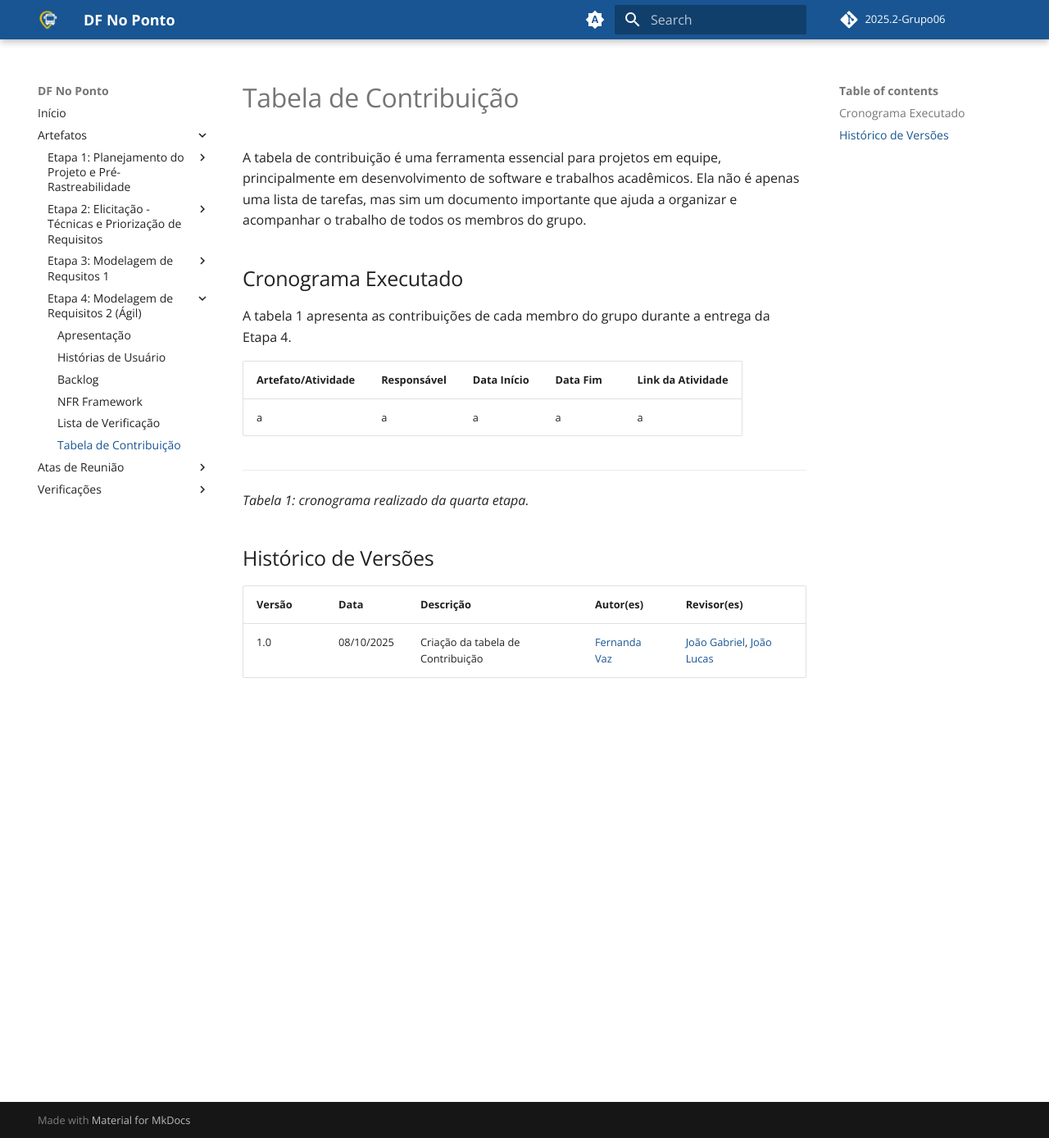
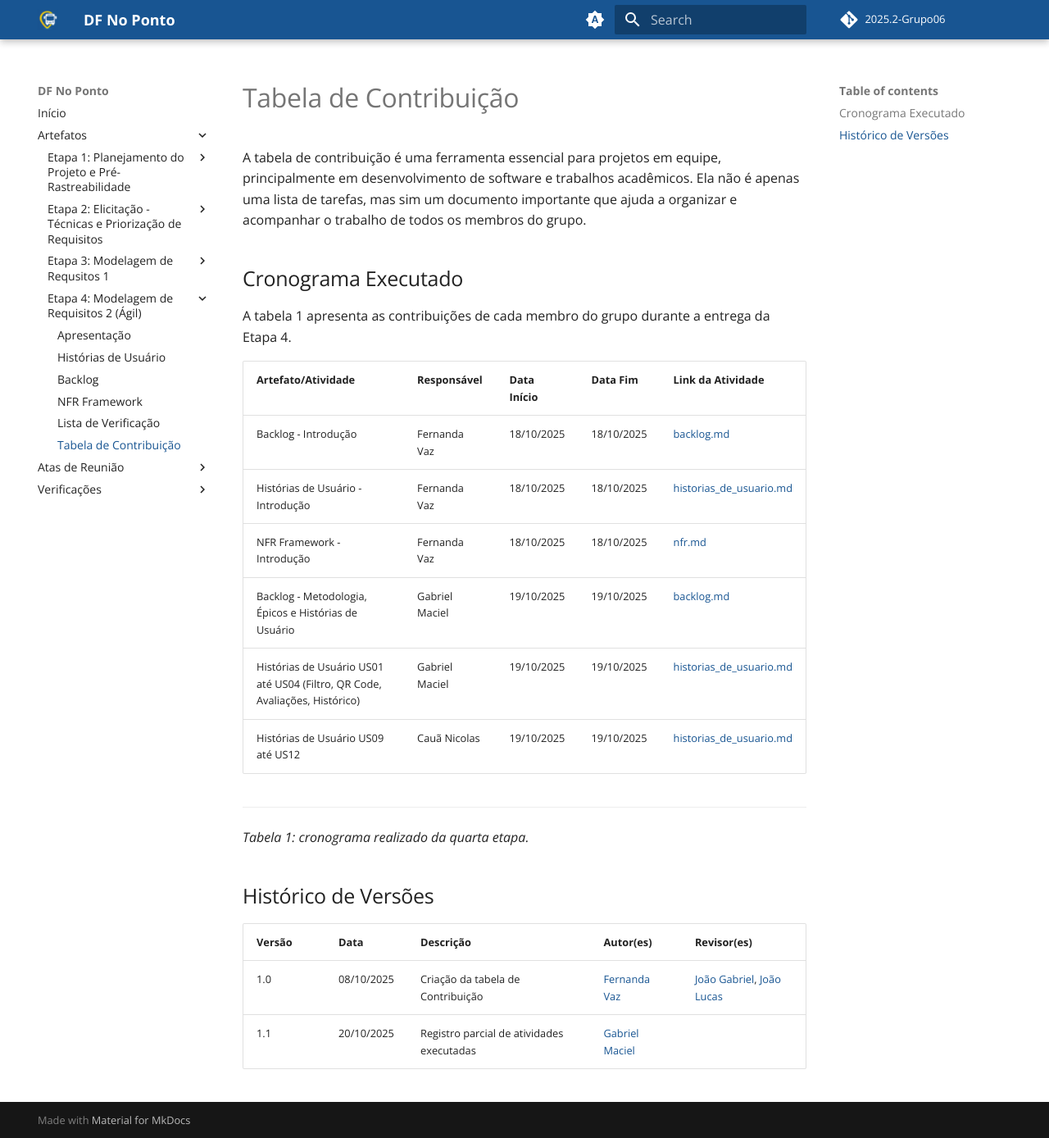
Before and after one commit to Requisitos-de-Software/2025.2-Grupo06, an MkDocs documentation site: the page built from docs/Contribuições/tab_cont04.md, in a window 1280 px wide and 1388 px high. Shown: the whole window at 82% size. Built offline with MkDocs 1.6.1 and Material for MkDocs 9.7.7, drawn with Linux system fonts in a browser that asks for light colours; comment, search, counter and statistics services are not loaded.

Commit message:
docs: realiza registro parcial de atividades executadas na tabela de contribuição da etapa 4

```diff
--- a/docs/Contribuições/tab_cont04.md
+++ b/docs/Contribuições/tab_cont04.md
@@ -8,7 +8,12 @@ A tabela 1 apresenta as contribuições de cada membro do grupo durante a entreg
 
 | Artefato/Atividade | Responsável | Data Início | Data Fim | Link da Atividade |
 |---------------------|-------------|-------------|----------|-------------------|
-| a | a | a | a | a |
+| Backlog - Introdução | Fernanda Vaz | 18/10/2025 | 18/10/2025 | [backlog.md](../modelagem_requisitos_02/backlog.md) |
+| Histórias de Usuário - Introdução | Fernanda Vaz | 18/10/2025 | 18/10/2025 | [historias_de_usuario.md](../modelagem_requisitos_02/historias_de_usuario.md) |
+| NFR Framework - Introdução | Fernanda Vaz | 18/10/2025 | 18/10/2025 | [nfr.md](../modelagem_requisitos_02/nfr.md) |
+| Backlog - Metodologia, Épicos e Histórias de Usuário | Gabriel Maciel | 19/10/2025 | 19/10/2025 | [backlog.md](../modelagem_requisitos_02/backlog.md) |
+| Histórias de Usuário US01 até US04 (Filtro, QR Code, Avaliações, Histórico) | Gabriel Maciel | 19/10/2025 | 19/10/2025 | [historias_de_usuario.md](../modelagem_requisitos_02/historias_de_usuario.md) |
+| Histórias de Usuário US09 até US12 | Cauã Nicolas | 19/10/2025 | 19/10/2025 | [historias_de_usuario.md](../modelagem_requisitos_02/historias_de_usuario.md) |
 
 ---
 *Tabela 1: cronograma realizado da quarta etapa.*
@@ -18,3 +23,4 @@ A tabela 1 apresenta as contribuições de cada membro do grupo durante a entreg
 | Versão | Data       | Descrição                          | Autor(es)       | Revisor(es)          |
 |--------|------------|------------------------------------|----------------|---------------------|
 | 1.0    | 08/10/2025 | Criação da tabela de Contribuição  | [Fernanda Vaz](https://github.com/Fernandavazgit1) | [João Gabriel](https://github.com/JoaoComTil), [João Lucas](https://github.com/Joaolramos) |
+| 1.1 | 20/10/2025 | Registro parcial de atividades executadas | [Gabriel Maciel](https://github.com/GabrielMacielBR) | |
```
